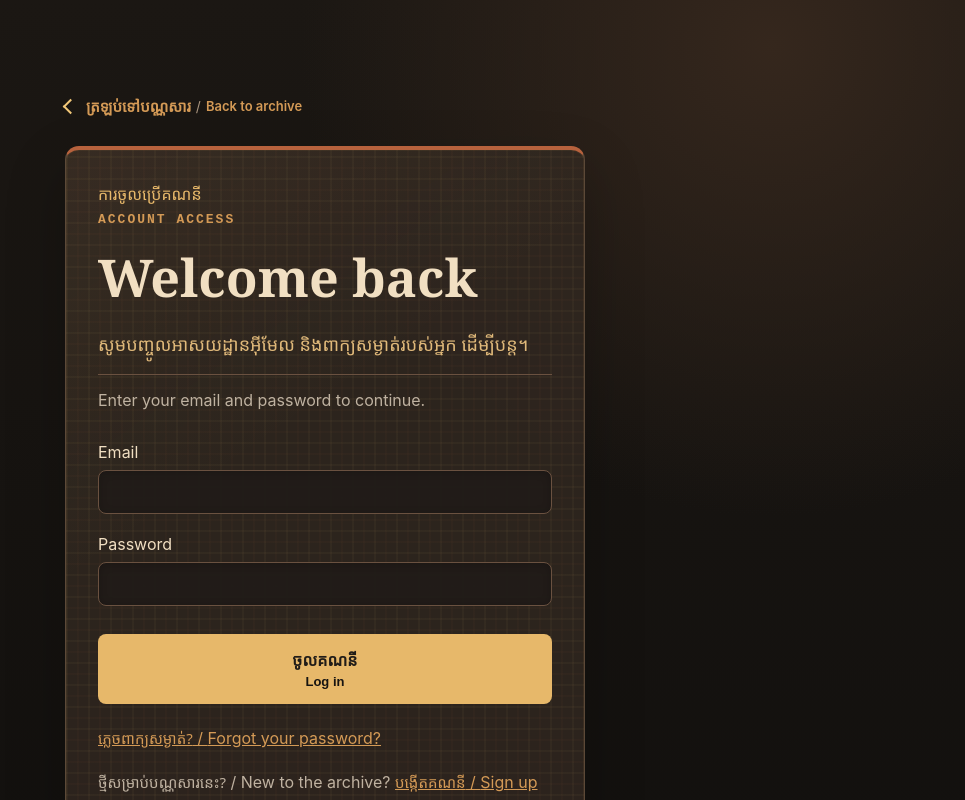
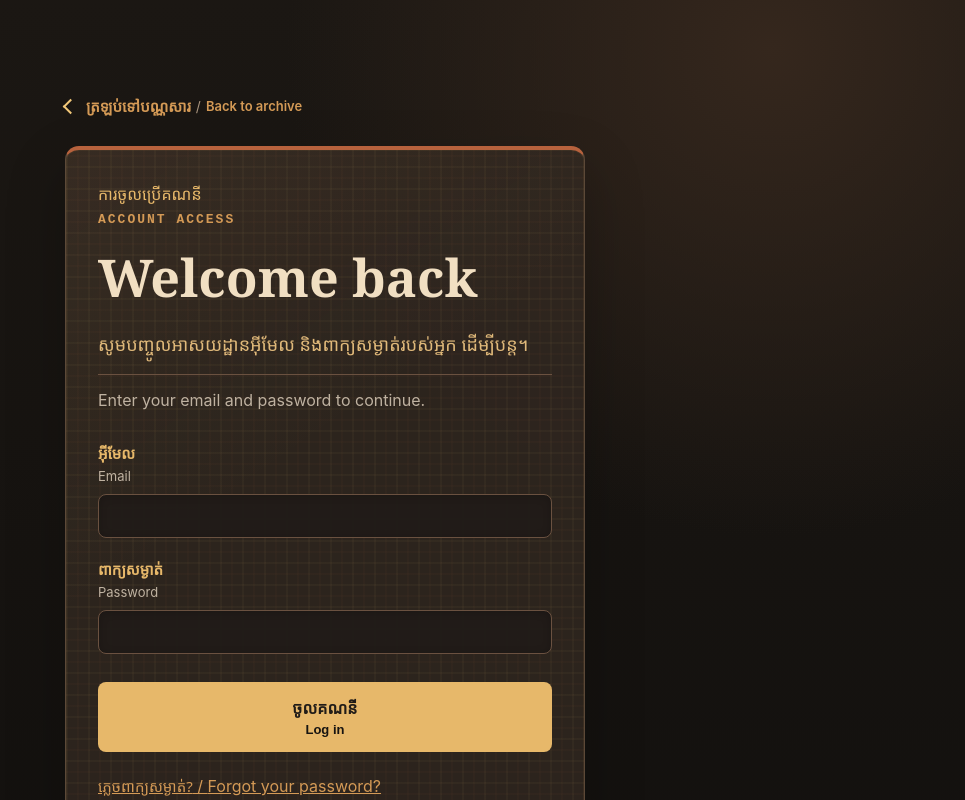
Before and after one commit to ChhimChanbonraksmey/family-story-archive, a Next.js app: page /login in a window 1280 px wide. Shown: the top 800 px of the page, without its empty margins (315-1280 px from the left). Built offline with nearby package versions, Linux system fonts and the light colour scheme.

Commit message:
polish: unify authentication fields and recovery-page hierarchy [AI-assisted]

```diff
--- a/components/AuthForm.js
+++ b/components/AuthForm.js
@@ -88,7 +88,10 @@ export default function AuthForm({ mode, confirmationFailed = false, redirectTo
           </span>
         </p>
         <form onSubmit={handleSubmit} noValidate>
-          <label htmlFor="email" style={styles.label}>Email</label>
+          <label htmlFor="email" style={styles.label}>
+            <span lang="km" style={styles.labelKhmer}>អ៊ីមែល</span>
+            <span style={styles.labelEnglish}>Email</span>
+          </label>
           <ClearableInput
             id="email"
             name="email"
@@ -100,7 +103,10 @@ export default function AuthForm({ mode, confirmationFailed = false, redirectTo
             clearLabel="Clear email"
             style={styles.input}
           />
-          <label htmlFor="password" style={styles.label}>Password</label>
+          <label htmlFor="password" style={styles.label}>
+            <span lang="km" style={styles.labelKhmer}>ពាក្យសម្ងាត់</span>
+            <span style={styles.labelEnglish}>Password</span>
+          </label>
           <ClearableInput
             id="password"
             name="password"
@@ -148,7 +154,7 @@ export default function AuthForm({ mode, confirmationFailed = false, redirectTo
           <Link
             href={isSignup ? "/login" : "/signup"}
             className={interactive.textHighlight}
-            style={styles.link}
+            style={{ ...styles.link, ...styles.switchLink }}
           >
             <span lang="km" style={styles.switchKhmer}>{isSignup ? "ចូលគណនី" : "បង្កើតគណនី"}</span>
             <span aria-hidden="true"> / </span>
--- a/components/authStyles.js
+++ b/components/authStyles.js
@@ -41,6 +41,14 @@ const styles = {
     color: "#BFB2A1", borderTop: "1px solid #6A5140",
   },
   label: { display: "block", color: "#F1DFC2", margin: "20px 0 8px" },
+  labelKhmer: {
+    display: "block", color: "#E7B86A", fontFamily: "system-ui, sans-serif",
+    fontSize: 15, fontWeight: 700, lineHeight: 1.55,
+  },
+  labelEnglish: {
+    display: "block", marginTop: 2, color: "#BFB2A1",
+    fontSize: 13, lineHeight: 1.45,
+  },
   input: {
     boxSizing: "border-box",
     width: "100%",
@@ -69,6 +77,7 @@ const styles = {
   success: { color: "#C7D5B1", lineHeight: 1.7, whiteSpace: "pre-line" },
   switch: { color: "#BFB2A1", marginTop: 24 },
   switchKhmer: { fontFamily: "system-ui, sans-serif", fontSize: 15 },
+  switchLink: { display: "block", width: "fit-content", marginTop: 8 },
   link: { color: "#D49A56" },
 };
 
```
